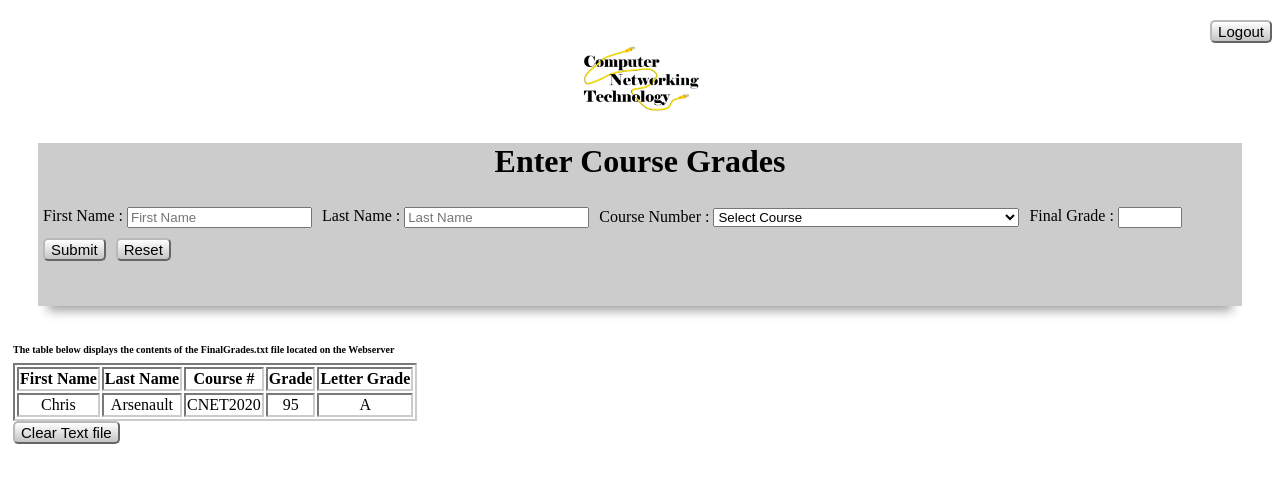
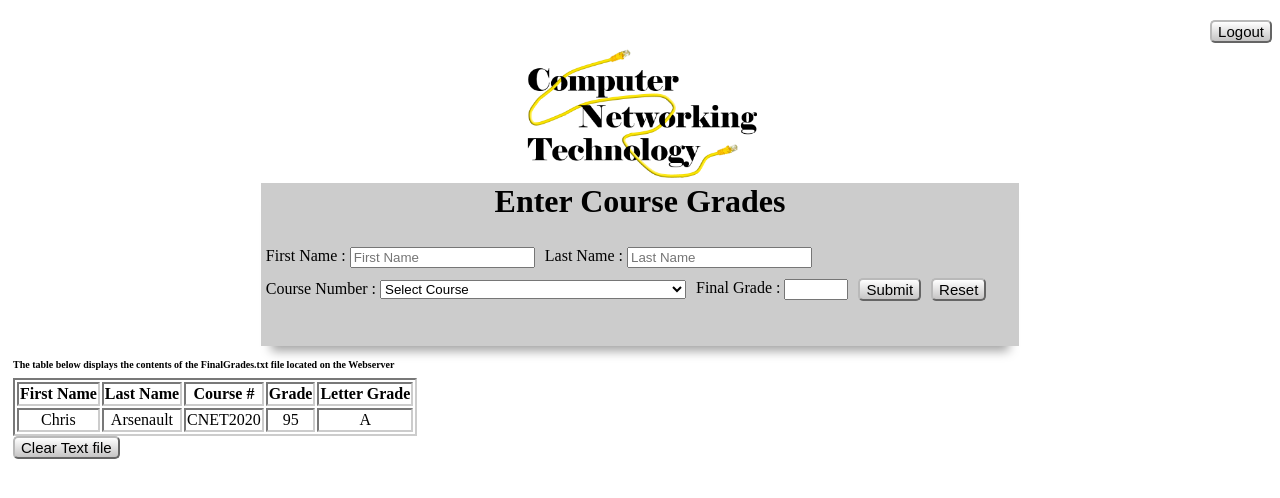
Before and after one commit to Snigf12/3_CSSChallenge, a plain HTML site: page index.html in a window 1280 px wide. Drawn offline with Linux system fonts and the light colour scheme.

Commit message:
update logo size and form margins

```diff
--- a/style.css
+++ b/style.css
@@ -19,8 +19,8 @@
 .cnetLogo {
     display: flex;
     align-self: flex-start;
-    padding-left: 45%;
-    padding-right: 45%;
+    padding-left: 40%;
+    padding-right: 40%;
     background-color: rgb(255, 255, 255);
 }
 
@@ -30,7 +30,8 @@
 
 .form-container {
     display: flex;
-    margin: 30px;
+    margin-left: 20%;
+    margin-right: 20%;
     flex-direction: column;
     align-items: center;
     background-color: rgb(204, 204, 204);
```
